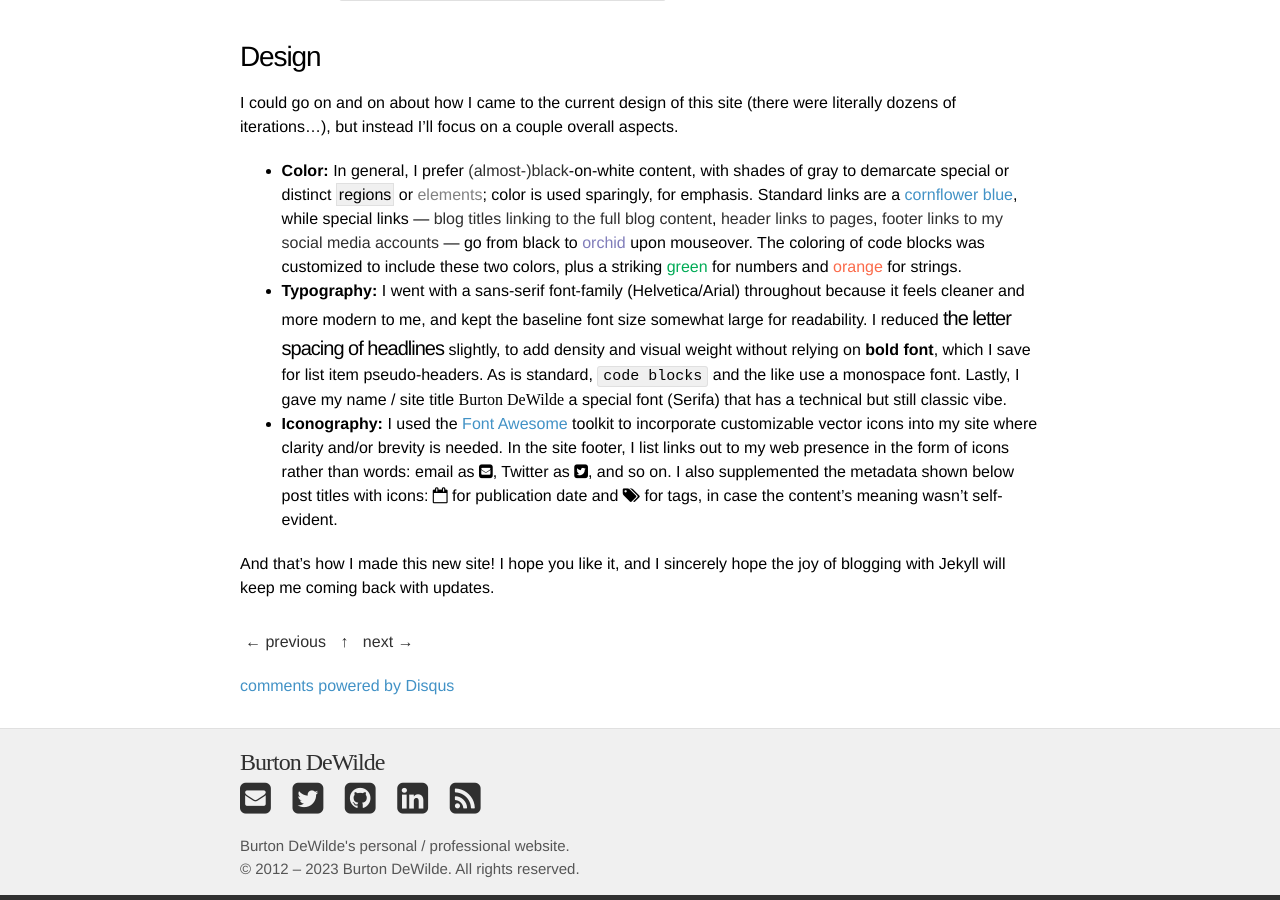
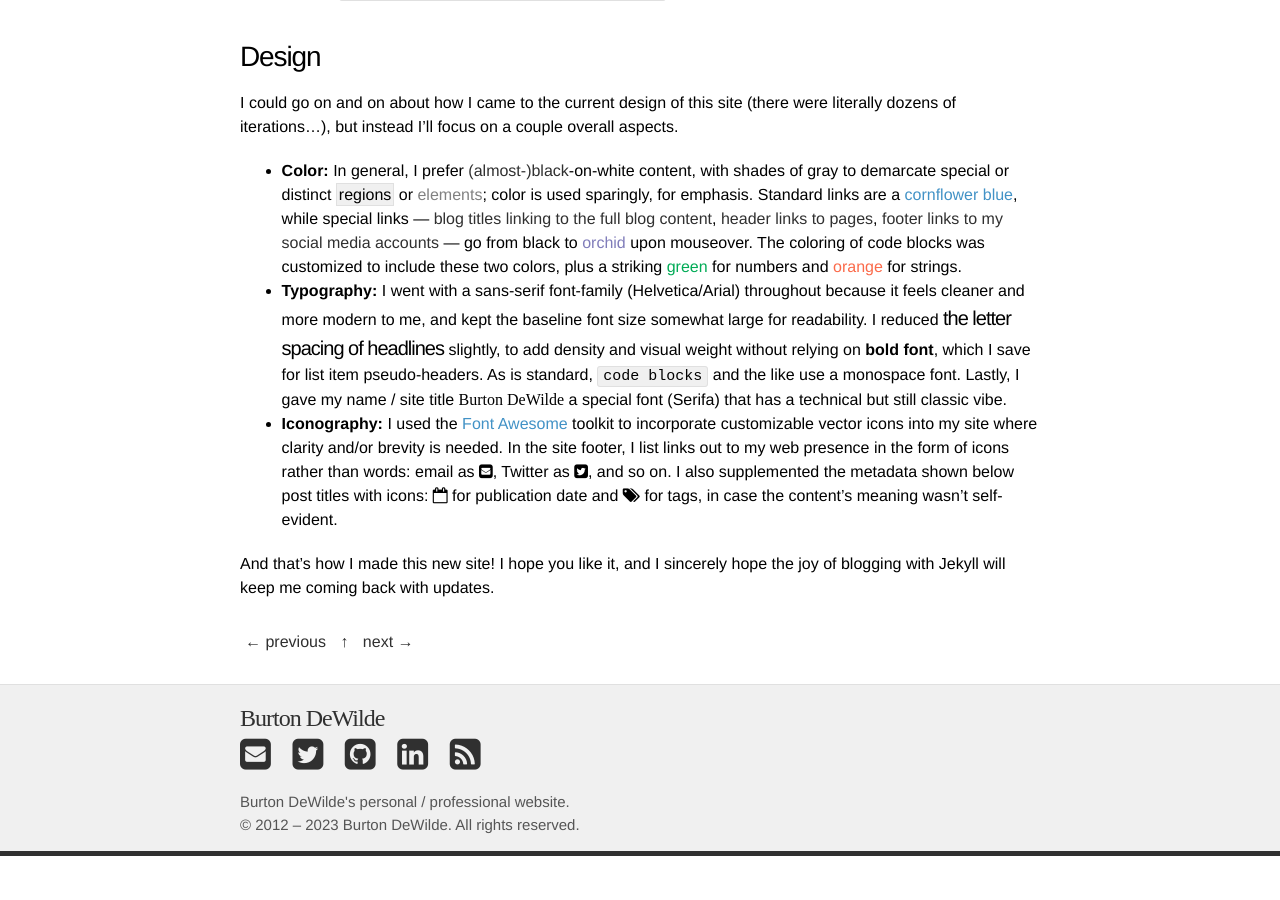
Before and after one commit to bdewilde/bdewilde.github.io, a Jekyll site: the page built from _posts/2014-08-10-on-starting-over-with-jekyll.md, in a window 1280 px wide and 900 px high, scrolled down 3491 px. Built offline with Jekyll 4.4.1, drawn with Linux system fonts in a browser that asks for light colours; nearby versions of some CDN libraries; some web fonts are replaced; comment, search, counter and statistics services are not loaded; after the commit the page ends 4347 px from its top, so only the background shows below that; some of the changed lines change nothing that is shown.

Commit message:
feat: Remove disqus comments

```diff
--- a/_includes/comments.html
+++ /dev/null
@@ -1,14 +0,0 @@
-<div id="disqus_thread"></div>
-<script type="text/javascript">
-    /* * * CONFIGURATION VARIABLES: EDIT BEFORE PASTING INTO YOUR WEBPAGE * * */
-    var disqus_shortname = 'bdewilde'; // required: replace example with your forum shortname
-
-    /* * * DON'T EDIT BELOW THIS LINE * * */
-    (function() {
-        var dsq = document.createElement('script'); dsq.type = 'text/javascript'; dsq.async = true;
-        dsq.src = '//' + disqus_shortname + '.disqus.com/embed.js';
-        (document.getElementsByTagName('head')[0] || document.getElementsByTagName('body')[0]).appendChild(dsq);
-    })();
-</script>
-<noscript>Please enable JavaScript to view the <a href="http://disqus.com/?ref_noscript">comments powered by Disqus.</a></noscript>
-<a href="http://disqus.com" class="dsq-brlink">comments powered by <span class="logo-disqus">Disqus</span></a>
--- a/_layouts/post.html
+++ b/_layouts/post.html
@@ -14,28 +14,25 @@ layout: default
       <div class="post-tags">
         <i class="fa fa-tags"></i>
         {% for tag in page.tags %}
-          <span> {{tag}}</span>
+        <span> {{tag}}</span>
         {% endfor %}
       </div>
     </div>
   </header>
 
   <article class="post-content">
-  {{ content }}
+    {{ content }}
   </article>
 
 </div>
 
 <div class="post-nav">
   {% if page.previous.url %}
-    <a class="nav-link" href="{{ page.previous.url | prepend: site.baseurl }}" title="{{ page.previous.title }}">&#8592; previous</a>
+  <a class="nav-link" href="{{ page.previous.url | prepend: site.baseurl }}" title="{{ page.previous.title }}">&#8592;
+    previous</a>
   {% endif %}
   <a class="nav-link" href="#top">&#8593;</a>
   {% if page.next.url %}
-    <a class="nav-link" href="{{ page.next.url | prepend: site.baseurl }}" title="{{ page.next.title }}">next &#8594;</a>
+  <a class="nav-link" href="{{ page.next.url | prepend: site.baseurl }}" title="{{ page.next.title }}">next &#8594;</a>
   {% endif %}
 </div>
-
-{% if page.comments %}
-  {% include comments.html %}
-{% endif %}
```
